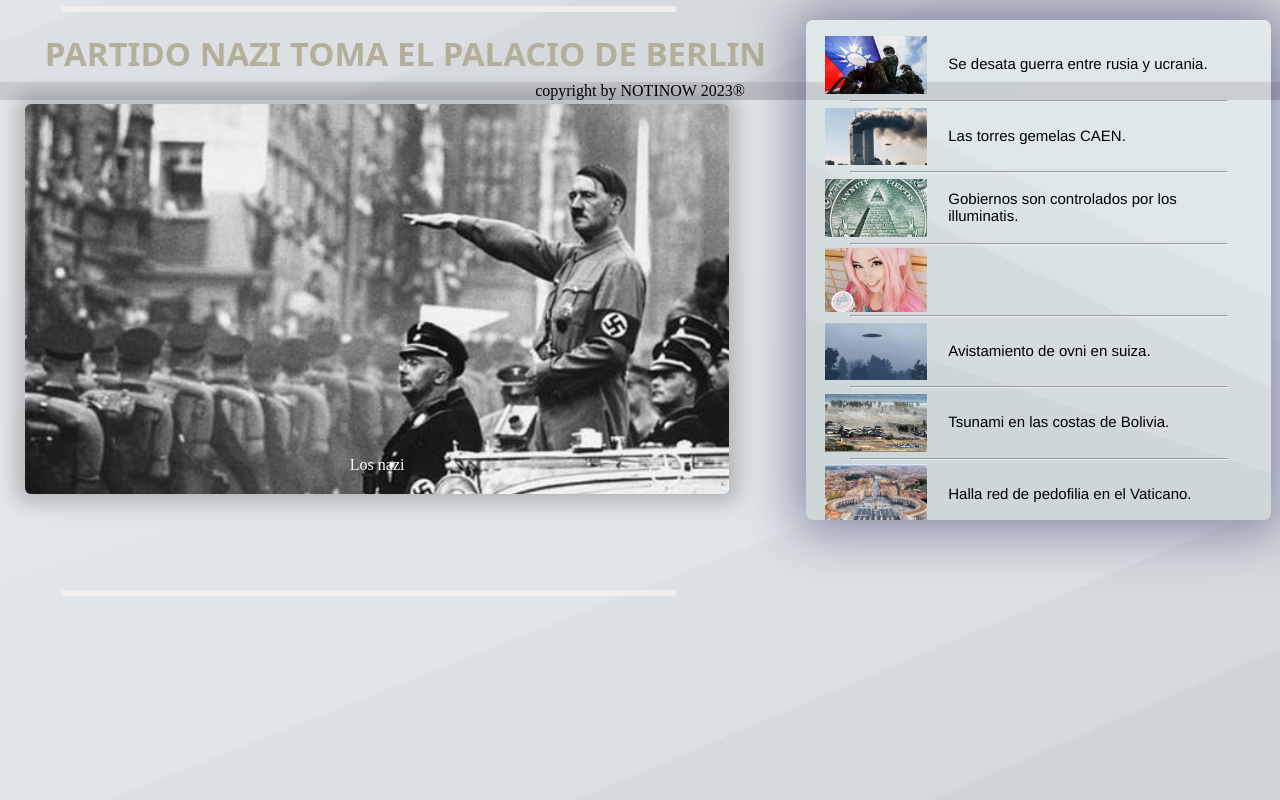
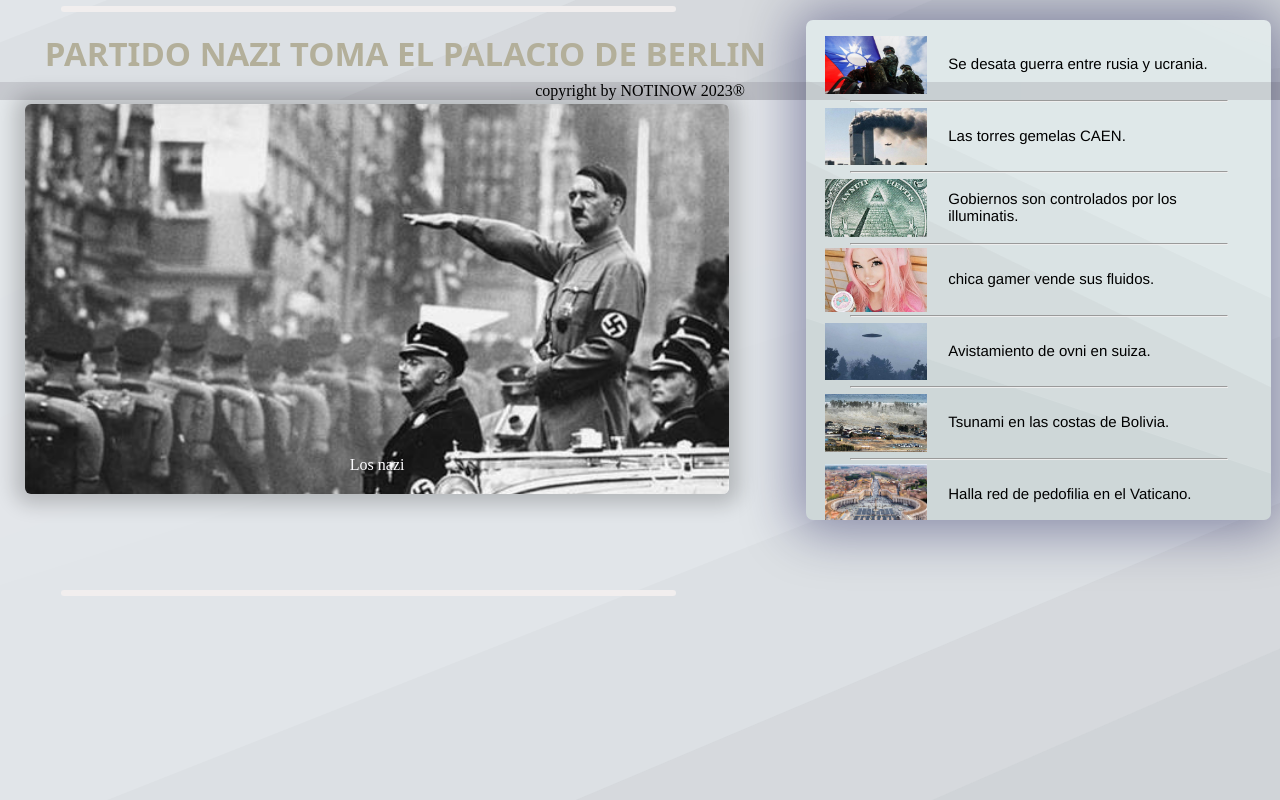
Before and after one commit to brayanygg/notiNow, a plain HTML site: page index.html in a window 1280 px wide. Shown: the part 700-1500 px from the top of the page. Drawn offline with Linux system fonts and the light colour scheme.

Commit message:
´ProyectoV.1

```diff
--- a/index.html
+++ b/index.html
@@ -132,7 +132,7 @@
             <div class="noticiaV">
                 <img src="./imgs/varias4.jpg" alt="" class="zoom">
                 <a href="">
-
+                    <p>chica gamer vende sus fluidos.</p>
                 </a>
             </div>
             <hr>
```
